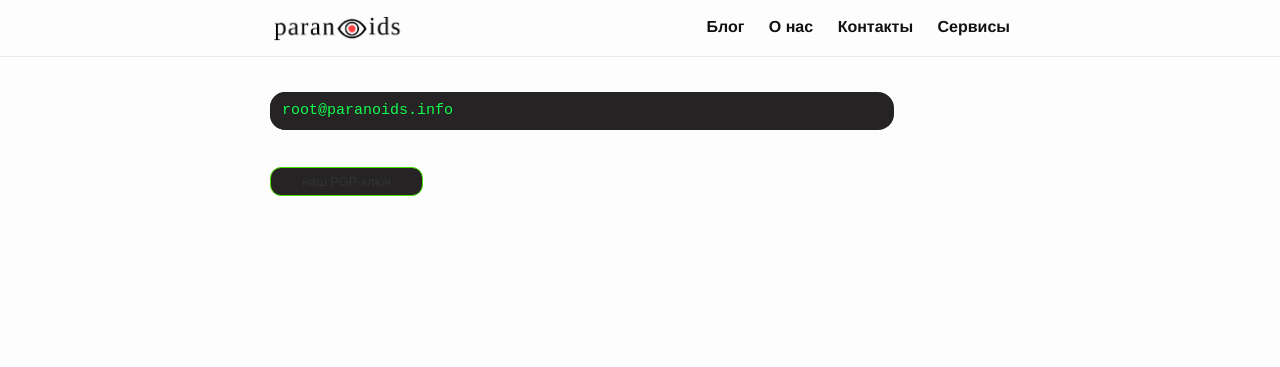
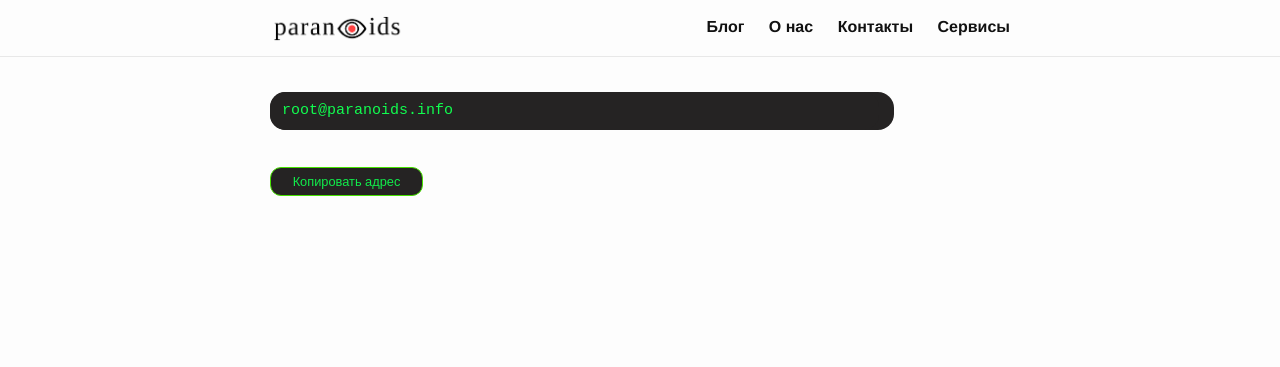
Before and after one commit to 2b7E1n6D0e5R7/2b7E1n6D0e5R7.github.io, a Jekyll site: the page built from _pages/contact.md, in a window 1280 px wide. Shown: the top 367 px of the page. Built offline with Jekyll 4.4.1, drawn with Linux system fonts in a browser that asks for light colours.

Commit message:
Update contact.md

````diff
--- a/_pages/contact.md
+++ b/_pages/contact.md
@@ -8,5 +8,4 @@ root@paranoids.info
 ```
 <div id="code">root@paranoids.info</div>
 <br>
-<button class="glo" id="code">Копировать адрес</button>
-<button class="glo" href="/pgp">[наш PGP-ключ](/pgp)</button>
+<button class="glo" id="copy">Копировать адрес</button>
````
